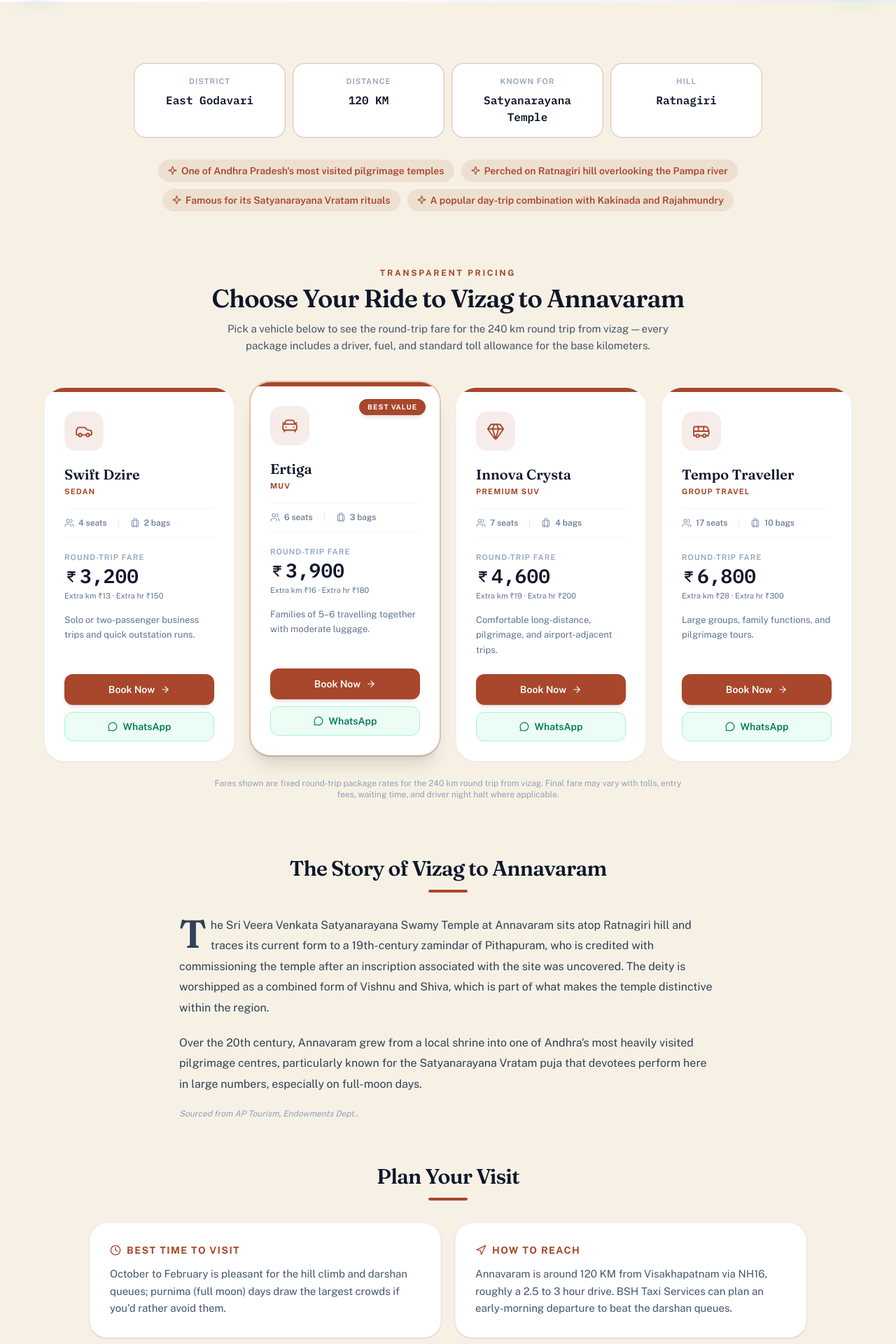
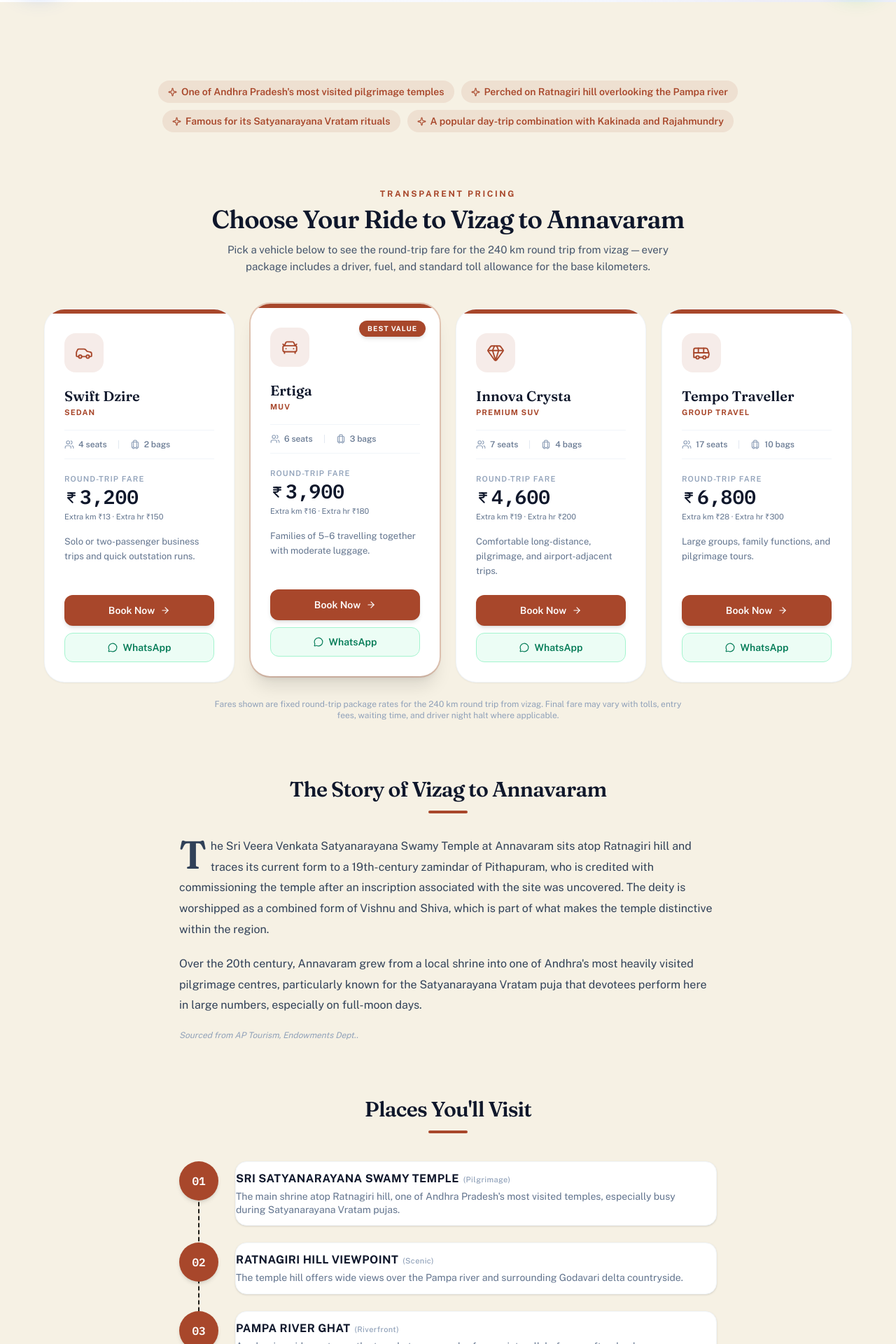
Before and after one commit to sateesh1216/BSH_webpage, a React (Vite) app: page /outstation/vizag-to-annavaram-taxi in a window 1280 px wide. Shown: the part 800-2720 px from the top of the page at 70% size. Built offline with nearby package versions, Linux system fonts and the light colour scheme; a web font is replaced by a local one.

Commit message:
services

```diff
--- a/src/data/Outstationtaxidata.ts
+++ b/src/data/Outstationtaxidata.ts
@@ -151,11 +151,13 @@ export const outstations: Outstation[] = [
   driveTime: "3-3.5 hrs",
   sources: ["AP Tourism", "Incredible India", "Trawell"],
   category: "City",
-    description:
-      "Book the best Vizag to Kakinada taxi service with BSH Taxi Services. We offer reliable outstation taxi services, one-way and round-trip cab booking from Visakhapatnam to Kakinada at affordable prices. Travel comfortably with experienced drivers, well-maintained AC vehicles, transparent fares, and 24/7 customer support for business trips, family travel, sightseeing, and temple visits.",
-    seoTitle: "Vizag to Kakinada Taxi | Outstation Cab Booking | BSH Taxi Services",
-    seoDescription:
-      "Book Vizag to Kakinada taxi with BSH Taxi Services. Affordable outstation cab booking, round-trip packages, AC cabs, 24/7 taxi service.",
+
+  description:
+    "Book Vizag to Kakinada taxi service with BSH Taxi Services. Reliable one-way and round-trip outstation cabs from Visakhapatnam to Kakinada at affordable, transparent fares — AC vehicles, experienced drivers, and 24/7 support for business trips, family travel, sightseeing, and temple visits.",
+
+  seoTitle: "Vizag to Kakinada Taxi | Outstation Cab Booking",
+  seoDescription:
+    "Book Vizag to Kakinada taxi with BSH Taxi Services. Affordable one-way & round-trip cabs, AC vehicles, transparent fares, 24/7 support.",
 
   keywords: [
     "vizag to kakinada taxi",
@@ -164,83 +166,90 @@ export const outstations: Outstation[] = [
     "visakhapatnam to kakinada taxi fare",
     "vizag to kakinada one day trip",
     "outstation cab vizag to kakinada",
-       "vizag to kakinada cab",
-          "visakhapatnam to kakinada taxi",
     "kakinada cab booking",
     "one way taxi to kakinada",
-          "outstation taxi vizag"
-    ],
+  ],
+
   tagline: "The Pearl City of Andhra Pradesh",
   costPerDay: 5000,
+
   highlights: [
     "Known as the Pearl City of Andhra Pradesh",
     "Major port and industrial hub on the Bay of Bengal",
     "Gateway to Konaseema's backwaters and the Godavari delta",
     "Home to some of the oldest Shiva temples in coastal Andhra",
   ],
-    quickFacts: [
-      { label: "District", value: "Kakinada" },
-      { label: "Best Time", value: "Oct – Feb" },
-      { label: "Known For", value: "Port, Beaches & Temples" },
-      { label: "Distance", value: "140 KM" },
-    ],
-    history:
-      "Kakinada has been a working port on the Bay of Bengal since well before colonial times, with references to trade along this coastline going back to around the 2nd century BCE. Successive dynasties used its harbour to move goods along the eastern seaboard, and the town grew into one of the best-planned commercial centres in the Godavari delta.\n\nToday the city is nicknamed the \"Pearl City\" for its clean, orderly layout, and it doubles as a hub for fertiliser, natural gas, and petrochemical industries — which is why locals also call it the \"Fertilizer City.\" None of that industrial growth has crowded out its older identity as a pilgrimage town, and temples that predate the port by centuries still draw devotees from across the state.",
-    bestTimeToVisit:
-      "October to February is the best time to visit Kakinada, when the coastal humidity eases and the weather stays pleasant for beach visits, temple hopping, and day trips into Konaseema.",
-    howToReach:
-      "Kakinada is around 350 KM from Visakhapatnam via NH16. Book your Vizag to Kakinada taxi with BSH Taxi Services for a comfortable door-to-door ride — the drive takes roughly 3 to 3.5 hours depending on traffic near Anaparthi.",
-    funFact:
-      "Kakinada's natural harbour is shielded by Hope Island, an 18-km sandbar that formed after a cyclone in the 1800s — it's one of the few port cities in India protected by a self-made barrier island.",
-    places: [
-      {
-        name: "Uppada Beach",
-        tag: "Beach",
-        description:
-          "A long stretch of silver sand about 10 KM from the city, known for calm waters, a cool sea breeze, and standout sunrise and sunset views.",
-      },
-      {
-        name: "Draksharamam Temple",
-        tag: "Pilgrimage",
-        description:
-          "One of the Pancharama Kshetras, built by the Eastern Chalukyas around the 9th century, with an 8-ft Shiva lingam and early-morning sunlight that falls directly on it.",
-      },
-      {
-        name: "Coringa Wildlife Sanctuary",
-        tag: "Nature",
-        description:
-          "A mangrove reserve near the Godavari estuary, home to saltwater crocodiles, migratory birds, and boat trails through the backwaters.",
-      },
-      {
-        name: "Hope Island",
-        tag: "Nature",
-        description:
-          "An 18-km sandbar that shelters Kakinada's natural harbour, reachable by boat and popular for its untouched, quiet shoreline.",
-      },
-      {
-        name: "Sri Kukkuteswara Swamy Temple, Pithapuram",
-        tag: "Pilgrimage",
-        description:
-          "A historic Shiva temple around 15 KM from the city, considered one of the oldest and most significant in East Godavari district.",
-      },
-      {
-        name: "Kakinada Beach (Suryaraopeta)",
-        tag: "Beach",
-        description:
-          "The city's own promenade beach, popular for evening walks, roadside snacks, and a relaxed local vibe just minutes from the town centre.",
-      },
-      {
-        name: "Yanam",
-        tag: "Heritage",
-        description:
-          "A former French colonial enclave around 25 KM away, on the banks of the Coringa river, with a quiet European-influenced church and riverside promenade.",
-      },
-    ],
+
+  // quickFacts: [
+  //   { label: "District", value: "Kakinada" },
+  //   { label: "Best Time", value: "Oct – Feb" },
+  //   { label: "Known For", value: "Port, Beaches & Temples" },
+  //   { label: "Distance", value: "175 KM (one way)" },
+  // ],
+
+  history:
+    "Kakinada has been a working port on the Bay of Bengal since well before colonial times, with trade along this coastline dating back to around the 2nd century BCE. Successive dynasties used its harbour to move goods along the eastern seaboard, and the town grew into one of the best-planned commercial centres in the Godavari delta.\n\nToday the city is nicknamed the \"Pearl City\" for its clean, orderly layout, and it doubles as a hub for fertiliser, natural gas, and petrochemical industries — earning it the nickname \"Fertilizer City\" too. None of that industrial growth has crowded out its older identity as a pilgrimage town, and temples that predate the port by centuries still draw devotees from across the state.",
+
+  // bestTimeToVisit:
+  //   "October to February is the best time to visit Kakinada, when coastal humidity eases and the weather stays pleasant for beach visits, temple hopping, and day trips into Konaseema.",
+
+  // howToReach:
+  //   "Kakinada is around 175 KM one-way from Visakhapatnam via NH16. Book your Vizag to Kakinada taxi with BSH Taxi Services for a comfortable door-to-door ride — the drive takes roughly 3 to 3.5 hours depending on traffic near Anaparthi.",
+
+  // funFact:
+  //   "Kakinada's natural harbour is shielded by Hope Island, an 18-km sandbar that formed after a cyclone in the 1800s — one of the few port cities in India protected by a self-made barrier island.",
+
+  // places: [
+  //   {
+  //     name: "Uppada Beach",
+  //     tag: "Beach",
+  //     description:
+  //       "A long stretch of silver sand about 10 KM from the city, known for calm waters, a cool sea breeze, and standout sunrise and sunset views.",
+  //   },
+  //   {
+  //     name: "Draksharamam Temple",
+  //     tag: "Pilgrimage",
+  //     description:
+  //       "One of the Pancharama Kshetras, built by the Eastern Chalukyas around the 9th century, with an 8-ft Shiva lingam and early-morning sunlight that falls directly on it.",
+  //   },
+  //   {
+  //     name: "Coringa Wildlife Sanctuary",
+  //     tag: "Nature",
+  //     description:
+  //       "A mangrove reserve near the Godavari estuary, home to saltwater crocodiles, migratory birds, and boat trails through the backwaters.",
+  //   },
+  //   {
+  //     name: "Hope Island",
+  //     tag: "Nature",
+  //     description:
+  //       "An 18-km sandbar that shelters Kakinada's natural harbour, reachable by boat and popular for its untouched, quiet shoreline.",
+  //   },
+  //   {
+  //     name: "Sri Kukkuteswara Swamy Temple, Pithapuram",
+  //     tag: "Pilgrimage",
+  //     description:
+  //       "A historic Shiva temple around 15 KM from the city, considered one of the oldest and most significant in East Godavari district.",
+  //   },
+  //   {
+  //     name: "Kakinada Beach (Suryaraopeta)",
+  //     tag: "Beach",
+  //     description:
+  //       "The city's own promenade beach, popular for evening walks, roadside snacks, and a relaxed local vibe just minutes from the town centre.",
+  //   },
+  //   {
+  //     name: "Yanam",
+  //     tag: "Heritage",
+  //     description:
+  //       "A former French colonial enclave around 25 KM away, on the banks of the Coringa river, with a quiet European-influenced church and riverside promenade.",
+  //   },
+  // ],
+
   importantNotes: [
     "The above prices do not include tolls, entry fees, parking fees and driver food.",
     "Add extra time for stops at Draksharamam or Uppada Beach if sightseeing along the way.",
   ],
 },
+
 {
     slug: "vizag-to-araku-taxi",
     name: "Vizag to Araku",
--- a/src/pages/Outstationtaxi.tsx
+++ b/src/pages/Outstationtaxi.tsx
@@ -130,10 +130,8 @@ export default function OutstationDetail() {
     places,
     history,
     highlights,
-    quickFacts,
-    bestTimeToVisit,
-    howToReach,
-    funFact,
+
+
     sources,
   } = outstation;
 
@@ -259,21 +257,7 @@ export default function OutstationDetail() {
           {/* ------------------------------------------------------------ */}
           {/* Quick facts + highlights                                     */}
           {/* ------------------------------------------------------------ */}
-          {quickFacts && quickFacts.length > 0 && (
-            <div className="mx-auto mt-2 grid max-w-4xl grid-cols-2 gap-3 sm:grid-cols-4">
-              {quickFacts.map((fact) => (
-                <div
-                  key={fact.label}
-                  className={`lift-on-hover rounded-2xl border border-black/5 bg-white px-4 py-4 text-center ring-1 ${theme.ring}`}
-                >
-                  <p className="text-[11px] font-semibold uppercase tracking-widest text-slate-400">{fact.label}</p>
-                  <p className="font-mono-route mt-1.5 text-sm font-semibold text-slate-900 sm:text-base">
-                    {fact.value}
-                  </p>
-                </div>
-              ))}
-            </div>
-          )}
+
 
           {highlights && highlights.length > 0 && (
             <div className="mx-auto mt-8 flex max-w-4xl flex-wrap justify-center gap-2.5">
@@ -416,47 +400,9 @@ export default function OutstationDetail() {
             </div>
           )}
 
-          {/* ------------------------------------------------------------ */}
-          {/* Plan your visit                                               */}
-          {/* ------------------------------------------------------------ */}
-          {(bestTimeToVisit || howToReach) && (
-            <div className="mx-auto mt-16 max-w-5xl">
-              <h2 className="section-heading text-center text-3xl font-semibold tracking-tight text-slate-900">
-                Plan Your Visit
-              </h2>
-              <div className={`mx-auto mt-3 mb-8 h-1 w-14 rounded-full ${theme.accent}`} />
-              <div className="grid gap-5 sm:grid-cols-2">
-                {bestTimeToVisit && (
-                  <div className="lift-on-hover rounded-3xl border border-slate-100 bg-white p-7 shadow-sm">
-                    <p className={`flex items-center gap-2 text-sm font-bold uppercase tracking-widest ${theme.accentText}`}>
-                      <Clock size={16} /> Best Time to Visit
-                    </p>
-                    <p className="mt-3 text-[15px] leading-relaxed text-slate-600">{bestTimeToVisit}</p>
-                  </div>
-                )}
-                {howToReach && (
-                  <div className="lift-on-hover rounded-3xl border border-slate-100 bg-white p-7 shadow-sm">
-                    <p className={`flex items-center gap-2 text-sm font-bold uppercase tracking-widest ${theme.accentText}`}>
-                      <Navigation size={16} /> How to Reach
-                    </p>
-                    <p className="mt-3 text-[15px] leading-relaxed text-slate-600">{howToReach}</p>
-                  </div>
-                )}
-              </div>
-            </div>
-          )}
 
-          {/* ------------------------------------------------------------ */}
-          {/* Fun fact                                                      */}
-          {/* ------------------------------------------------------------ */}
-          {funFact && (
-            <div className="mx-auto mt-14 max-w-3xl">
-              <div className={`relative rounded-3xl ${theme.accent} px-8 py-9 text-white shadow-lg sm:px-12 sm:py-11`}>
-                <Quote size={28} className="mb-3 text-white/50" />
-                <p className="font-display text-xl leading-snug sm:text-2xl">{funFact}</p>
-              </div>
-            </div>
-          )}
+
+
 
           {/* ------------------------------------------------------------ */}
           {/* Places you'll visit                                           */}
```
Lines whose indentation alone changed are shown as unchanged.
